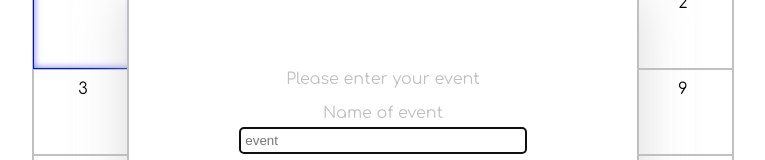
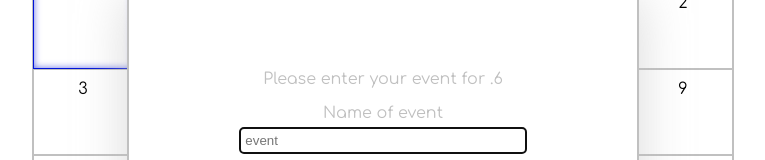
Before and after one commit to Helena-herasymiuk/calender, a React (Create React App) app: page / in a window 1280 px wide. Both pictures are taken after a click on the element 340 px from the left and 190 px from the top of the page. Shown: the part 164-324 px from the top of the page, without its empty margins (257-1022 px from the left). Built offline with nearby package versions, Linux system fonts and the light colour scheme.

Commit message:
keys added

```diff
--- a/src/components/Calender.js
+++ b/src/components/Calender.js
@@ -100,6 +100,7 @@ class Calender extends React.Component {
     this.setState({
       modal: false
     })
+    this.input = "";
   }
 
   inputVal=(event)=>{
@@ -113,8 +114,16 @@ class Calender extends React.Component {
     if(this.input){
     this.inputs.push(this.input);}
     this.events[this.state.selectedDate+"."+this.state.month+"."+this.state.year] = this.inputs;
-    this.input = ""
+    this.input = "";
+  }
 
+  handleKey=(event)=>{
+    if(event.keyCode === 27){
+      this.modalClose()
+    }
+    if(event.keyCode === 13){
+      this.saveEvent()
+    }
   }
 
   render(){
@@ -132,9 +141,12 @@ class Calender extends React.Component {
       				{this.getDays()}
       			</div>
             {this.state.modal &&
-             <Modal modalClose={this.modalClose}
+             <Modal date={this.state.selectedDate}
+                    month={this.state.month}
+                    modalClose={this.modalClose}
                     saveEvent={this.saveEvent}
-                    inputVal={this.inputVal}/>}
+                    inputVal={this.inputVal}
+                    handleKey={this.handleKey}/>}
             <div className="calender__dates">
 
              <Dates  date={this.date}
--- a/src/components/Modal.js
+++ b/src/components/Modal.js
@@ -3,11 +3,12 @@ import React from 'react';
 function Modal(props) {
   return (
     <div className="modal">
-       <p>Please enter your event</p>
+       <p>Please enter your event for {props.date}.{+props.month+1}</p>
         <label>
         	Name of event
        	 <input type='text' placeholder='event'
        	 				onChange={props.inputVal}
+                onKeyDown={props.handleKey}
                 autoFocus>
          </input>
         </label>
```
